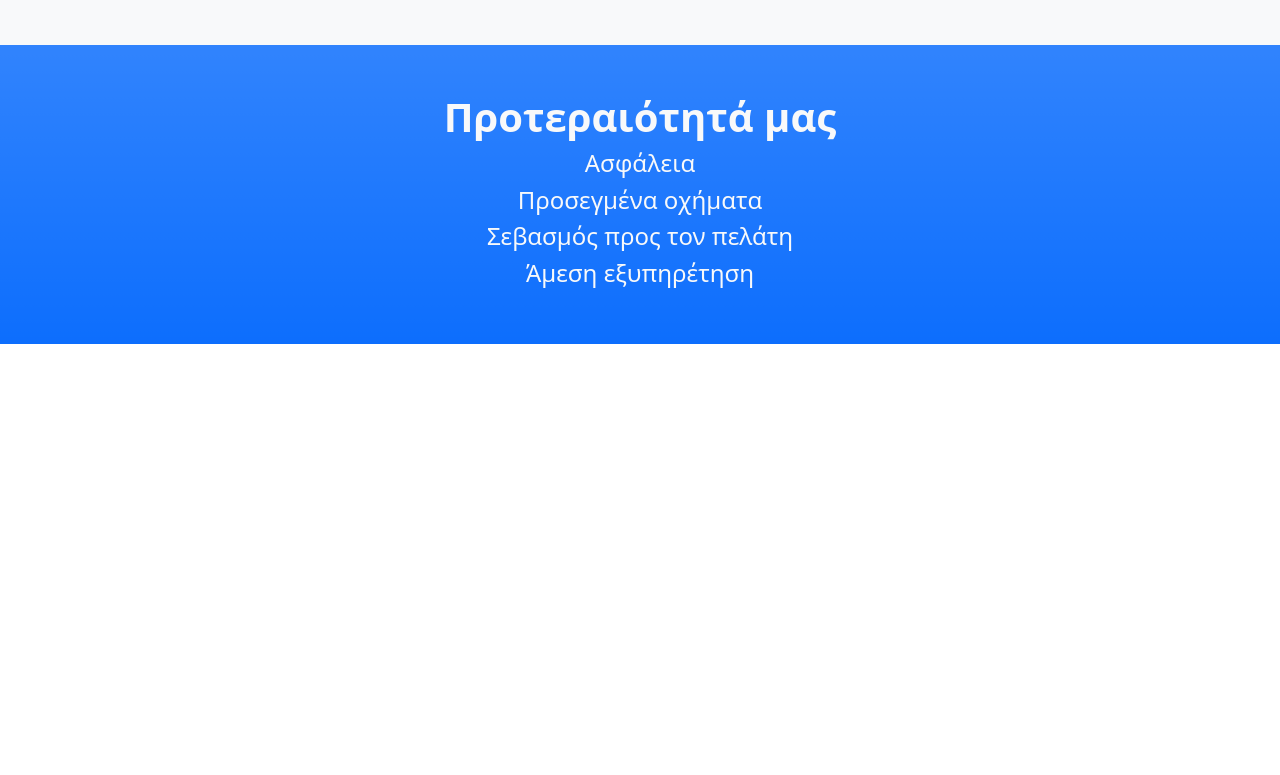
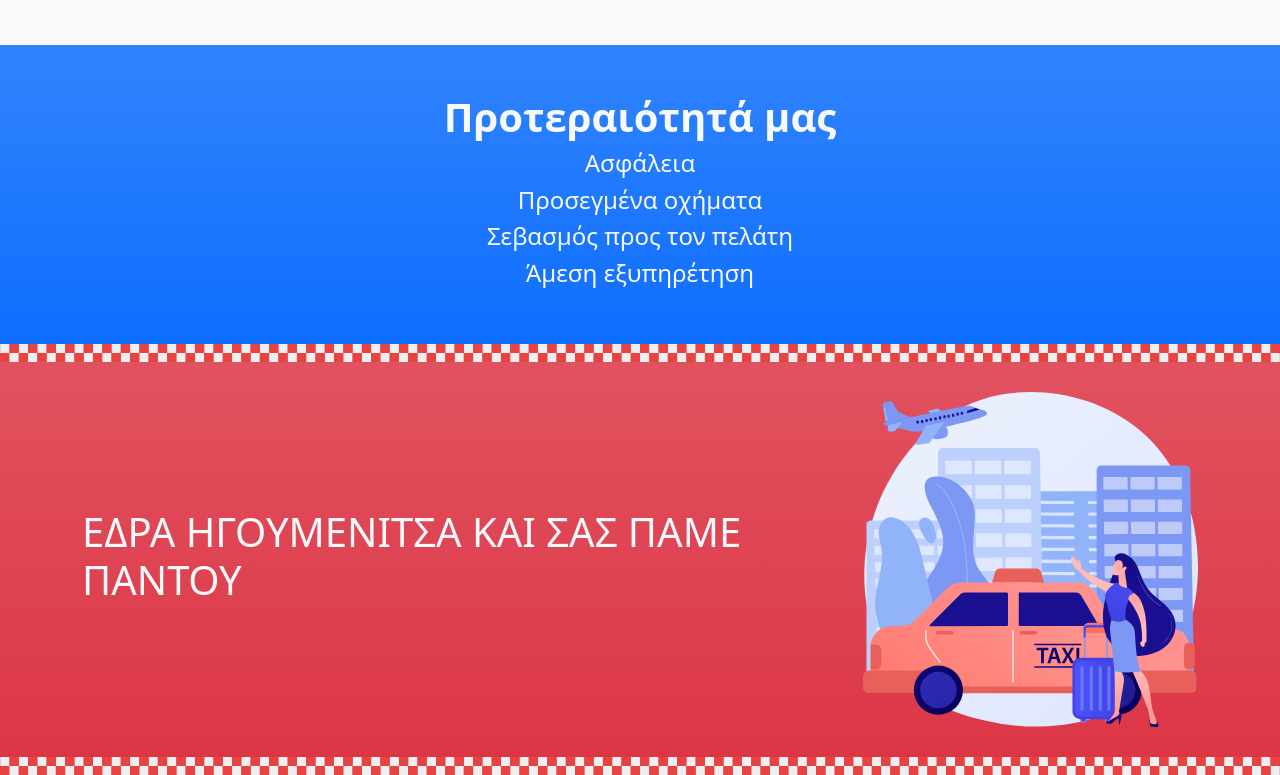
Before and after one commit to ilias777/taxiLandingPage, a website built with Vite: page index.html in a window 1280 px wide. Shown: the part 1975-2750 px from the top of the page. Before the commit the page ends 2319 px from the top, so only its background shows below. Built offline with nearby package versions, Linux system fonts and the light colour scheme.

Commit message:
Section for the services

```diff
--- a/index.html
+++ b/index.html
@@ -310,6 +310,36 @@
       </div>
     </section>
 
+    <!-- Services -->
+    <section
+      class="bg-danger bg-gradient py-5 text-light text-center text-md-start overflow-hidden position-relative"
+      id="services"
+    >
+      <img
+        class="line position-absolute top-0 start-0"
+        src="./img/Line.svg"
+        alt="Taxi Lines"
+      />
+      <div
+        class="container d-md-flex justify-content-between align-items-center"
+      >
+        <h2 class="scrollanimation display-6 text-uppercase" id="lang">
+          Εδρα Ηγουμενιτσα και σας παμε παντου
+        </h2>
+        <img
+          class="scrollIn imgInfoTravel img-fluid"
+          src="./img/TaxiInfo.svg"
+          alt="Taxi info in Igoumenitsa"
+          style="width: 30%"
+        />
+      </div>
+      <img
+        class="line position-absolute bottom-0 start-0"
+        src="./img/Line.svg"
+        alt="Taxi Line"
+      />
+    </section>
+
     <div id="app"></div>
     <script type="module" src="/main.js"></script>
   </body>
```
